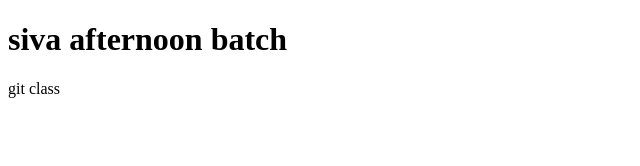
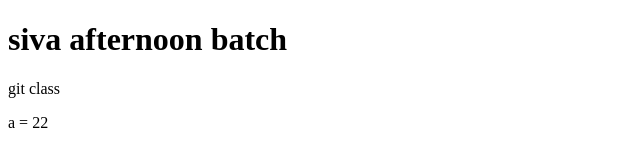
Before and after one commit to smartsusee/new_batch, a plain HTML site: page index.html in a window 1280 px wide. Shown: the full height of the page, 0-640 px from the left. Drawn offline with Linux system fonts and the light colour scheme.

Commit message:
add a value is 22

```diff
--- a/index.html
+++ b/index.html
@@ -8,5 +8,6 @@
   <body>
     <h1>siva afternoon batch</h1>
     <p>git class</p>
+ <p>a = 22</p>
   </body>
 </html>
```
